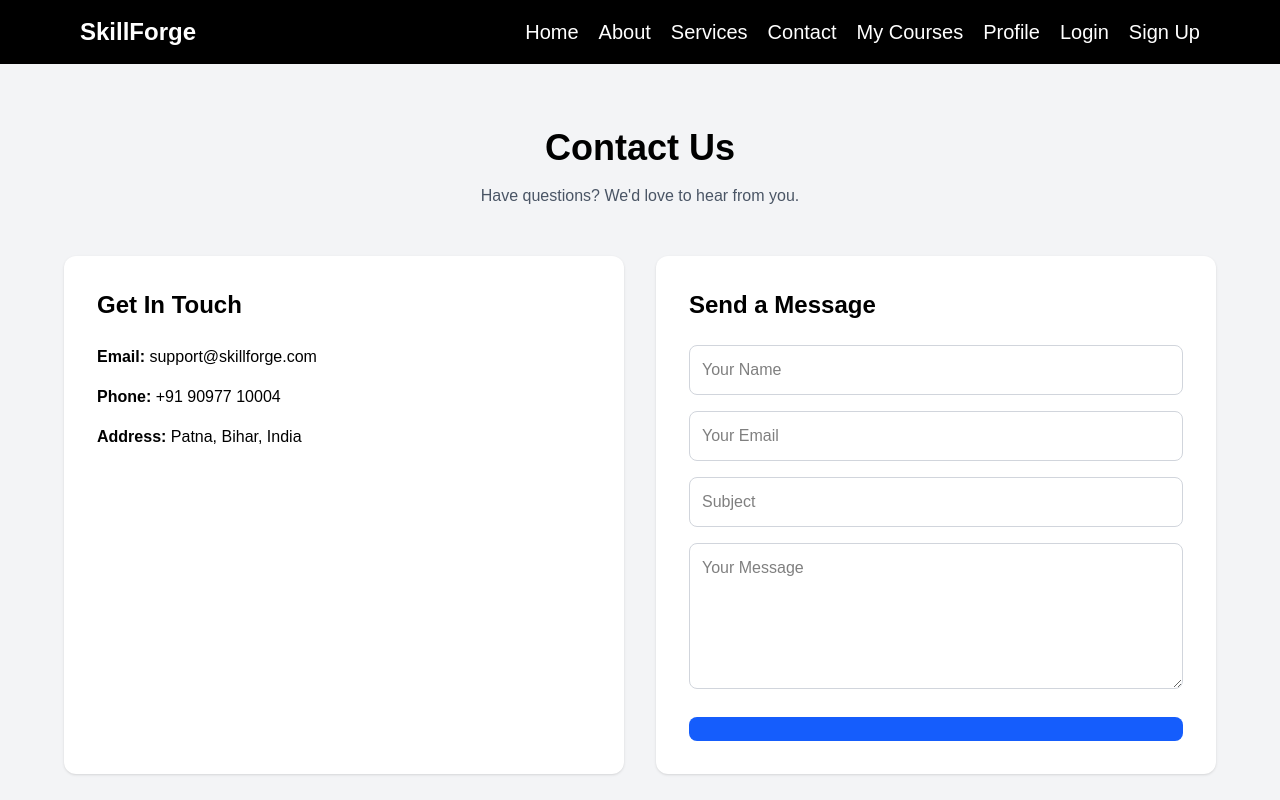
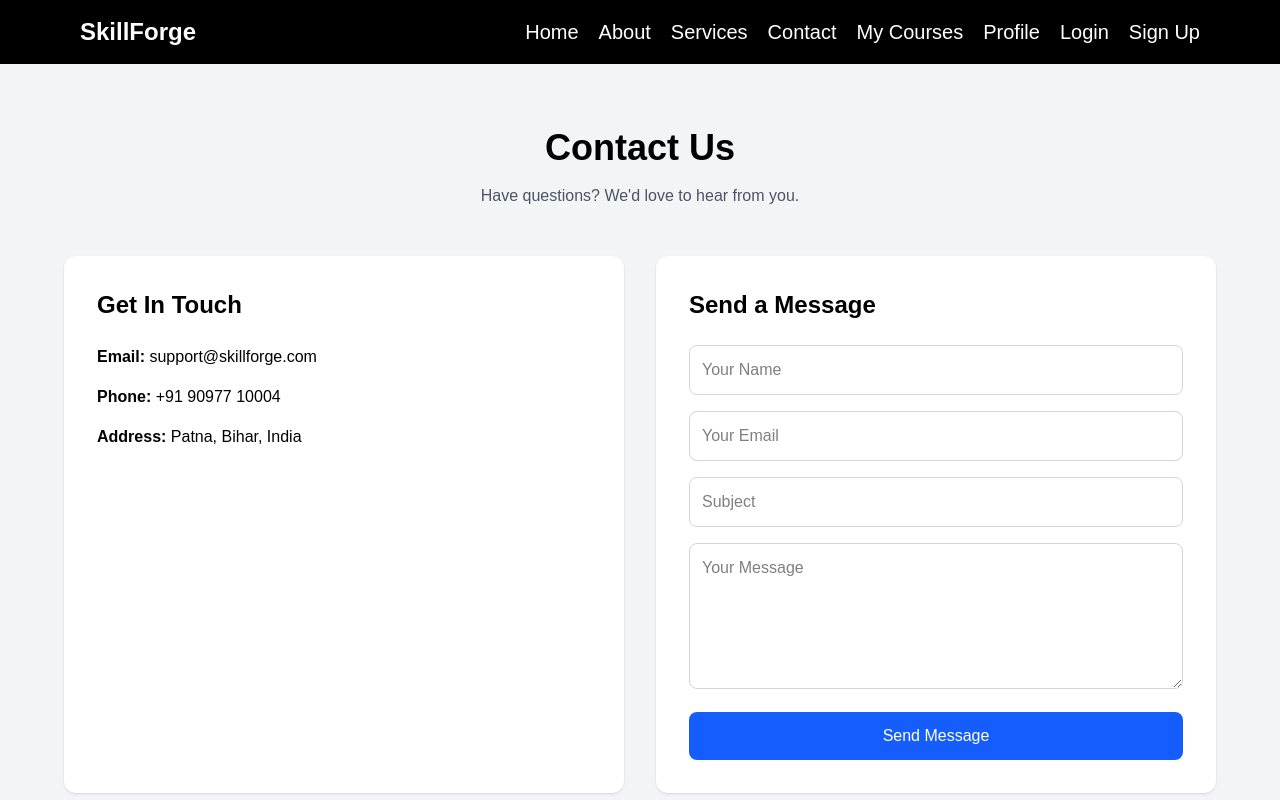
Before and after one commit to gauravkumar2005/SkillForge, a Next.js app: page /contact in a window 1280 px wide. Shown: the top 800 px of the page. Built offline with nearby package versions, Linux system fonts and the light colour scheme.

Commit message:
add hover effect in button in contact page

```diff
--- a/src/app/contact/page.jsx
+++ b/src/app/contact/page.jsx
@@ -119,7 +119,7 @@ export default function ContactPage() {
                    hover:shadow-md
                   "
               >
-
+                Send Message
               </button>
             </form>
           </div>
```
